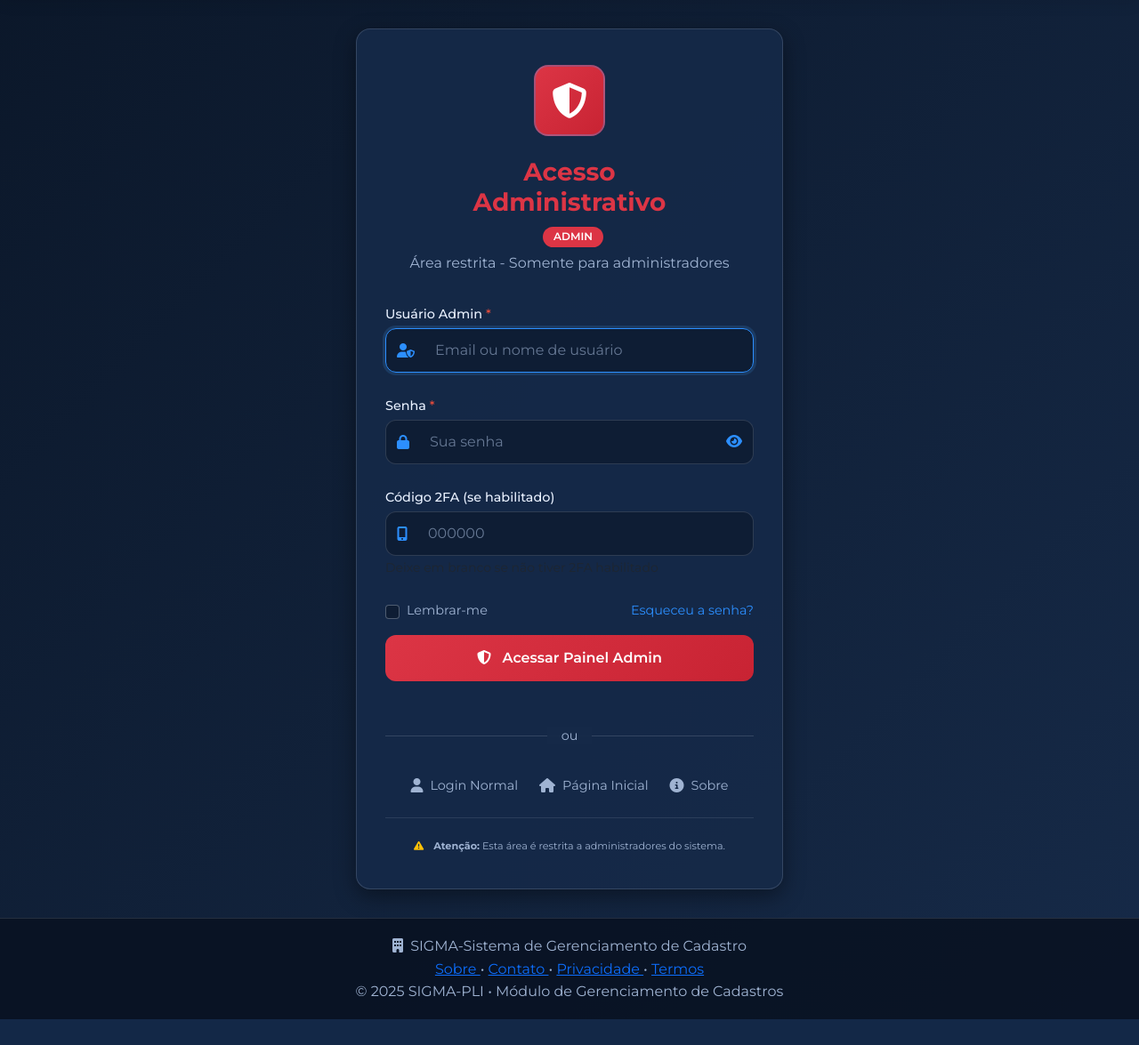
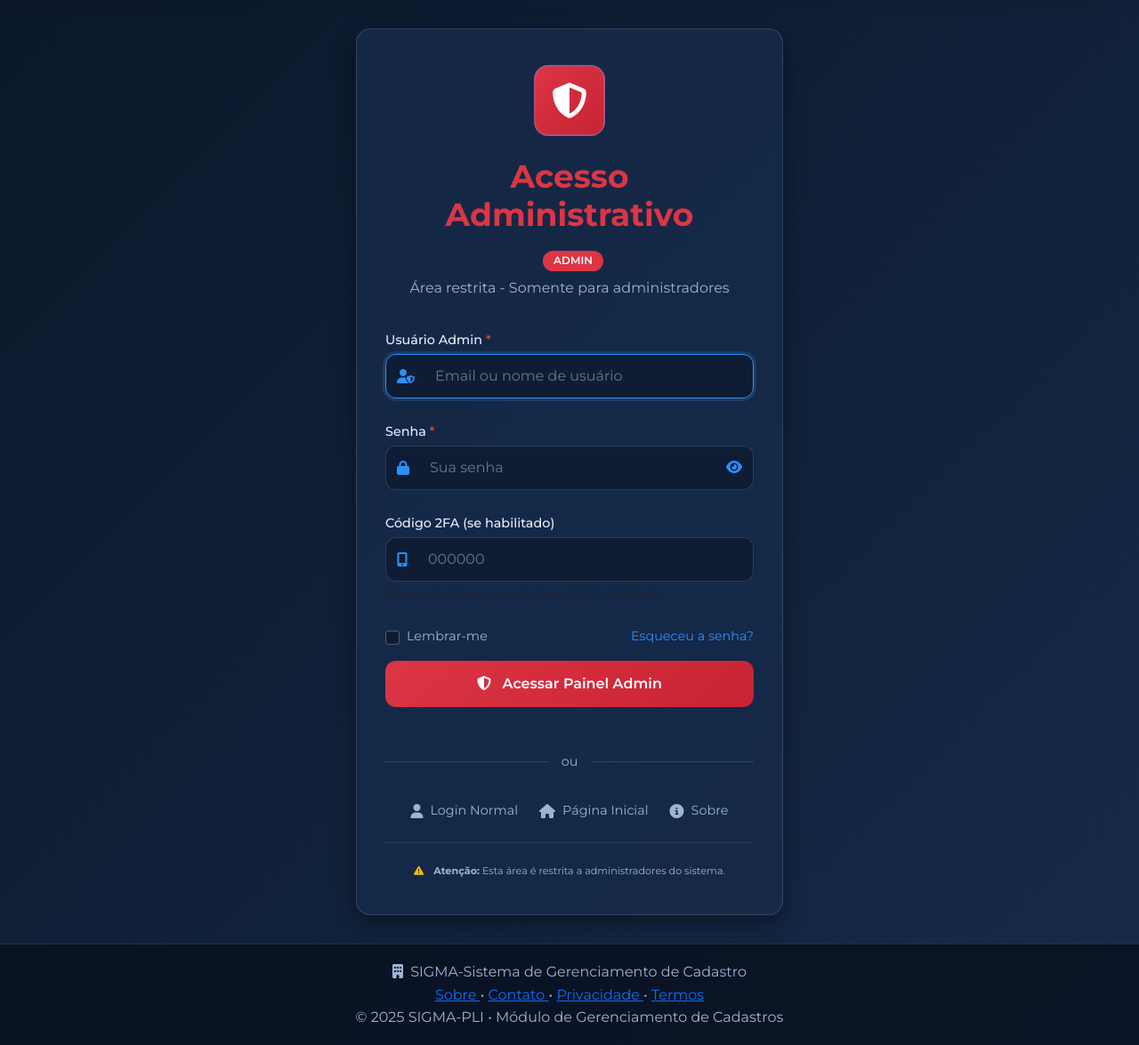
Before and after one commit to vpcapanema/SIGMA-PLI, a FastAPI app: page /auth/admin-login in a window 1280 px wide. Shown: the part 88-1263 px from the top of the page at 89% size. Before the commit the page ends 1234 px from the top, so only its background shows below. Run offline with FastAPI, Linux system fonts and the light colour scheme.

Commit message:
style(auth): aumenta fonte do título para 2.25rem

```diff
--- a/templates/pages/M01_auth/template_auth_admin_login_pagina.html
+++ b/templates/pages/M01_auth/template_auth_admin_login_pagina.html
@@ -30,7 +30,7 @@
 
     .login__pli-auth-title--h1 {
       color: #dc3545 !important;
-      font-size: 1.75rem !important;
+      font-size: 2.25rem !important;
     }
 
     .btn-primary {
```
